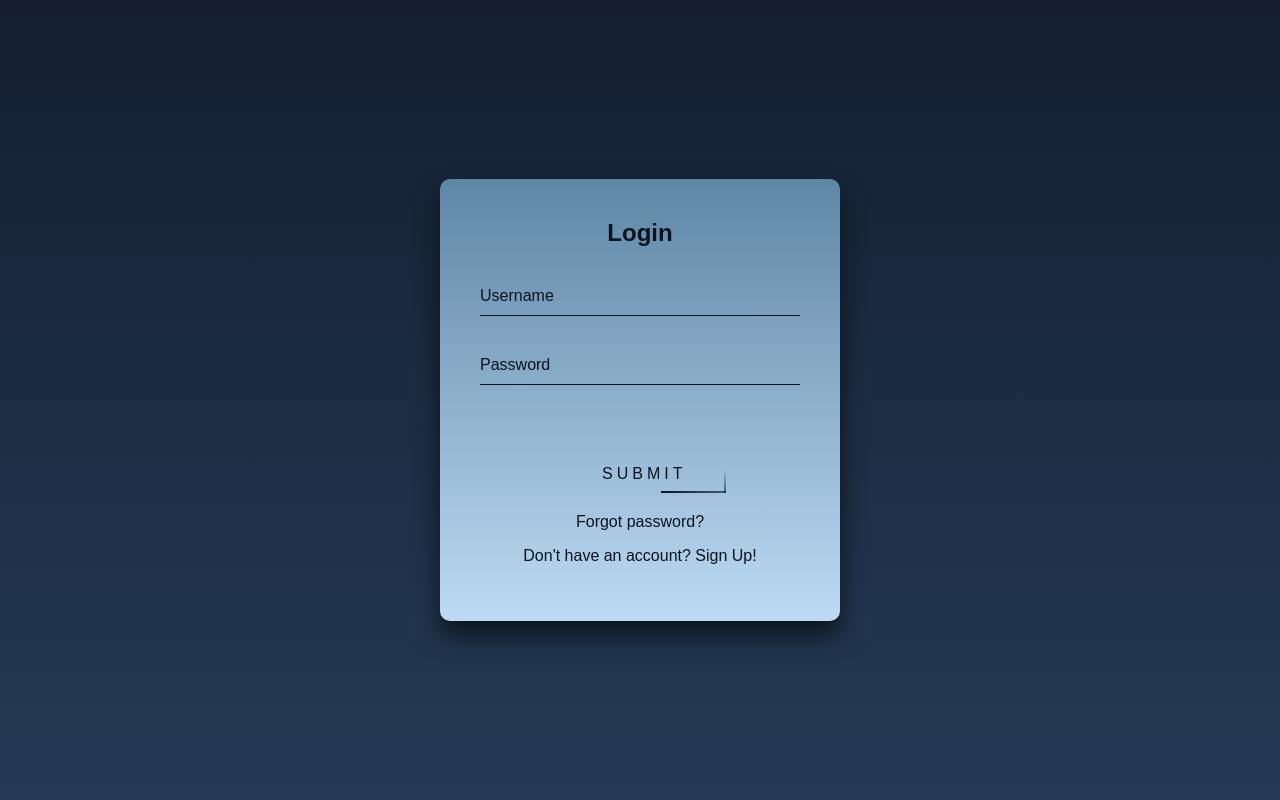
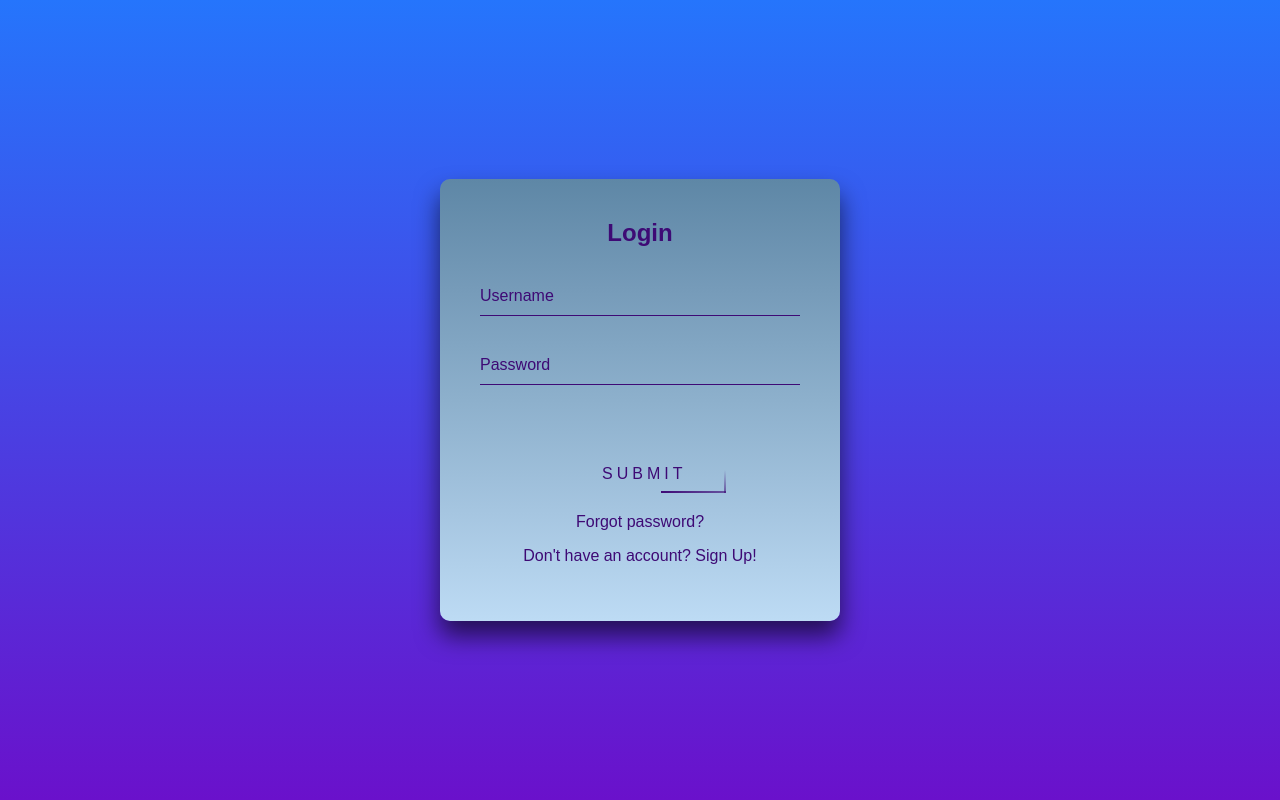
Before and after one commit to joel-cr7/petswebsite, a Django app: page /login/ in a window 1280 px wide. Run offline with Django 3.2, Linux system fonts and the light colour scheme.

Commit message:
Update login.css

```diff
--- a/PetWebsite/accounts/static/login.css
+++ b/PetWebsite/accounts/static/login.css
@@ -1,76 +1,12 @@
-/* @import url('https://fonts.googleapis.com/css?family=Poppins:400,500,600,700&display=swap');
-*{
-  margin: 0;
-  padding: 0;
-  box-sizing: border-box;
-  font-family: 'Century Gothic', sans-serif;
-  font-weight: 500;
-}
-body{
-    background-image: url("images/background-edit.png");
-    background-size: cover;
-  }
-
-.card{
-    margin: auto;
-    margin-top: 5%;
-    width: 500px;
-    height: 350px;
-  }
-button{
-    background-image: linear-gradient(to right, #FF8008, #FFC837);
-    padding-top: 100px;
-  }
-
-.inside-content{
-    margin-top: 6%;
-}
-.header-text{
-    text-align: center;
-    font-size: 40px;
-}
-.btn.btn-primary label{
-    margin: -1.5%;
-    font-size: 30px;
-
-}
-.link-signup {
-    font-size: 12px;
-    text-align: center;
-    margin-top: 1.5%;
-}
-
-.link-signup a{
-    text-decoration: none;
-    color: #FF8008;
-    font-size: 14px;
-}
-
-.forgot-password{
-    font-size: 12px;
-    text-align: center;
-    margin-top: 3%;
-}
-.forgot-password a{
-    text-decoration: none;
-    color: #FF8008;
-    font-size: 14px;
-}
- */
-
-
-
-
- html {
+html {
     height: 100%;
   }
   body {
     margin:0;
     padding:0;
     font-family: 'Century Gothic', sans-serif;
-    background: linear-gradient(#141e30, #243b55);
+    background: linear-gradient(#2575fc, #6a11cb);
   }
-
 
   .login-box {
     position: absolute;
@@ -79,7 +15,7 @@
     width: 400px;
     padding: 40px;
     transform: translate(-50%, -50%);
-    background: rgba(0,0,0,.5);
+    background: linear-gradient(to top, #fff, #548df8);
     box-sizing: border-box;
     box-shadow: 0 15px 25px rgba(0,0,0,.6);
     border-radius: 10px;
@@ -88,7 +24,7 @@
   .login-box h2 {
     margin: 0 0 30px;
     padding: 0;
-    color:#0c131d;
+    color:#3e0a75;
     text-align: center;
   }
 
@@ -100,10 +36,10 @@
     width: 100%;
     padding: 10px 0;
     font-size: 16px;
-    color: #0c131d;
+    color: #2575fc;
     margin-bottom: 30px;
     border: none;
-    border-bottom: 1px solid #0c131d;
+    border-bottom: 1px solid #3e0a75;
     outline: none;
     background: transparent;
   }
@@ -113,7 +49,7 @@
     left: 0;
     padding: 10px 0;
     font-size: 16px;
-    color: #0c131d;
+    color: #3e0a75;
     pointer-events: none;
     transition: .5s;
   }
@@ -122,7 +58,7 @@
   .login-box .user-box input:valid ~ label {
     top: -20px;
     left: 0;
-    color: #0c131d;
+    color: #6a11cb;
     font-size: 12px;
   }
 
@@ -130,7 +66,7 @@
     position: relative;
     display: inline-block;
     padding: 10px 40px;
-    color: #0c131d;
+    color: #3e0a75;
     font-size: 16px;
     text-decoration: none;
     text-transform: uppercase;
@@ -144,13 +80,13 @@
   }
 
   .login-box .submit-button:hover {
-    background: #0c131d;
+    background:#3e0a75;
     color:#fff;
     border-radius: 5px;
-    box-shadow: 0 0 5px #44749c,
-                0 0 25px #44749c,
-                0 0 50px #44749c,
-                0 0 100px #44749c;
+    box-shadow: 0 0 5px #2575fc,
+                0 0 25px #2575fc,
+                0 0 50px #2575fc,
+                0 0 100px #2575fc;
   }
 
   .login-box .submit-button span {
@@ -164,7 +100,7 @@
     left: -100%;
     width: 100%;
     height: 2px;
-    background: linear-gradient(90deg, transparent, #0c131d);
+    background: linear-gradient(90deg, transparent, #3e0a75);
     animation: btn-anim1 1s linear infinite;
   }
 
@@ -182,7 +118,7 @@
     right: 0;
     width: 2px;
     height: 100%;
-    background: linear-gradient(180deg, transparent, #0c131d);
+    background: linear-gradient(180deg, transparent, #3e0a75);
     animation: btn-anim2 1s linear infinite;
     animation-delay: .25s
   }
@@ -201,7 +137,7 @@
     right: -100%;
     width: 100%;
     height: 2px;
-    background: linear-gradient(270deg, transparent, #0c131d);
+    background: linear-gradient(270deg, transparent, #3e0a75);
     animation: btn-anim3 1s linear infinite;
     animation-delay: .5s
   }
@@ -220,7 +156,7 @@
     left: 0;
     width: 2px;
     height: 100%;
-    background: linear-gradient(360deg, transparent,#0c131d);
+    background: linear-gradient(360deg, transparent,#3e0a75);
     animation: btn-anim4 1s linear infinite;
     animation-delay: .75s
   }
@@ -236,31 +172,31 @@
 
 .forgot-password {
   text-decoration: none;
-  color:#0c131d;
+  color:#3e0a75;
   text-align: center;
 }
 
 .signup-text{
   text-decoration: none;
-  color:#0c131d;
+  color:#3e0a75;
   text-align: center;
 }
 
 .forgot-password:hover{
   color: #fff;
-  text-shadow: 2px 2px 2px #44749c,
-              2px 2px 2px #44749c,
-              2px 2px 2px #44749c,
-              2px 2px 2px #44749c;
+  text-shadow: 2px 2px 2px #2575fc,
+              2px 2px 2px #2575fc,
+              2px 2px 2px #2575fc,
+              2px 2px 2px #2575fc;
 
 }
 
 .signup-text:hover{
   color: #fff;
-  text-shadow: 2px 2px 2px #44749c,
-              2px 2px 2px #44749c,
-              2px 2px 2px #44749c,
-              2px 2px 2px #44749c;
+  text-shadow: 2px 2px 2px #2575fc,
+              2px 2px 2px #2575fc,
+              2px 2px 2px #2575fc,
+              2px 2px 2px #2575fc;
 }
 
 input:required {
```
